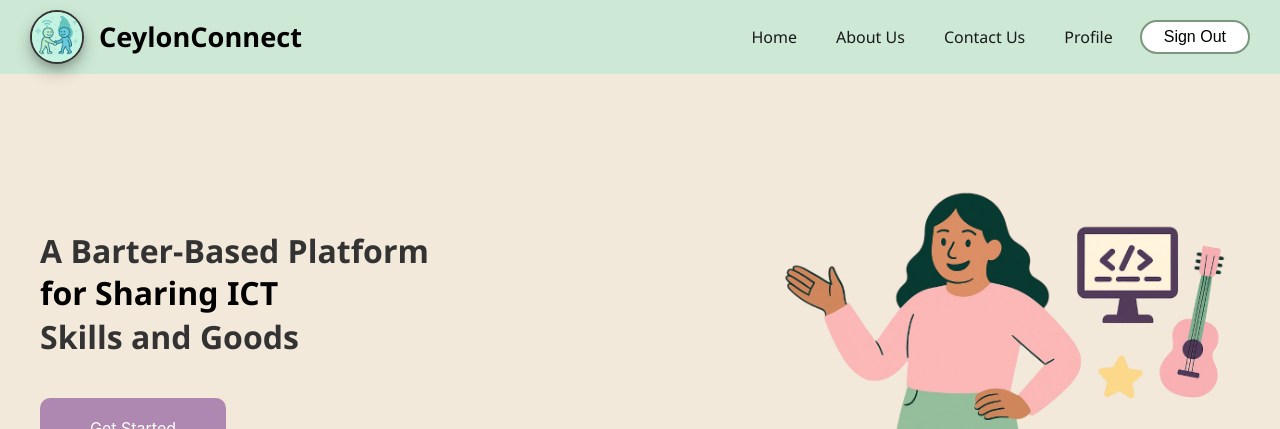
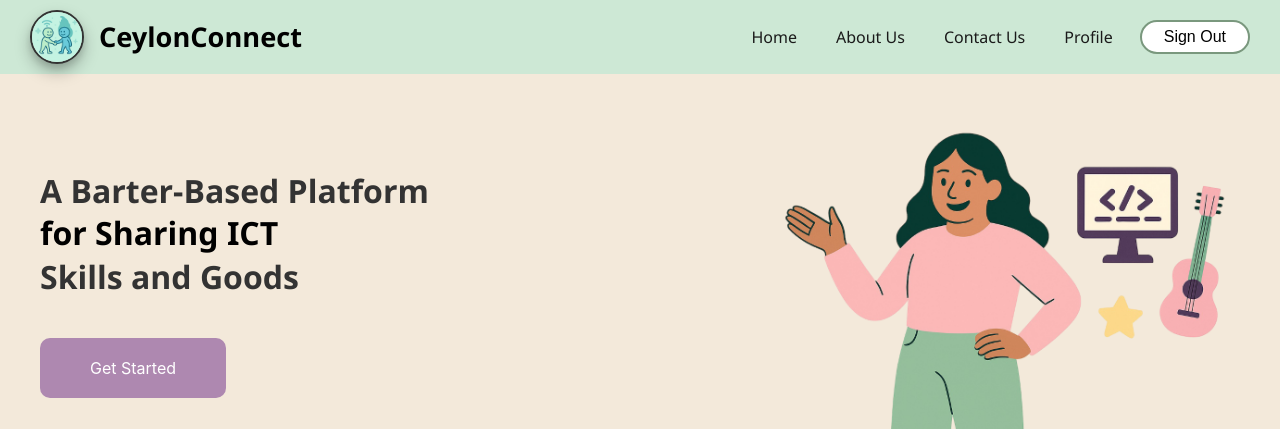
Before and after one commit to kavii02/ceylonconnect, a PHP site: page /Home.php in a window 1280 px wide. Shown: the top 429 px of the page. Run offline with PHP 8.4, Linux system fonts and the light colour scheme; the visitor is signed in with stand-in values (Sample User, id 1); some web fonts are replaced.

Commit message:
Home.css

```diff
--- a/Home/assets/css/Home.css
+++ b/Home/assets/css/Home.css
@@ -35,7 +35,7 @@ body {
   display: flex; /* Use flexbox layout */
   justify-content: space-between; /* Space elements evenly */
   align-items: center; /* Center items vertically */
-  padding: 100px 40px 0 40px; /* Padding for header */
+  padding: 40px 40px 0 40px; /* Padding for header */
   background-color: #F3E9DA; /* Background color */
   flex-wrap: wrap; /* Allow wrapping on smaller screens */
 }
```
